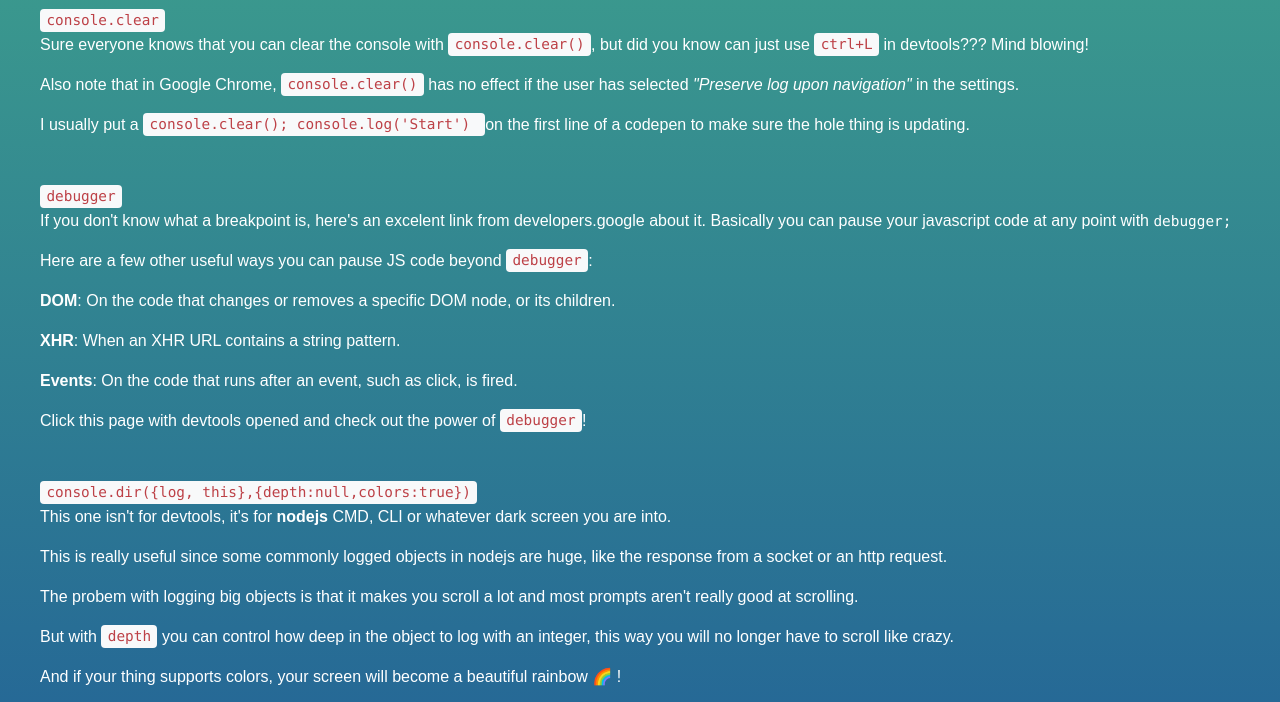
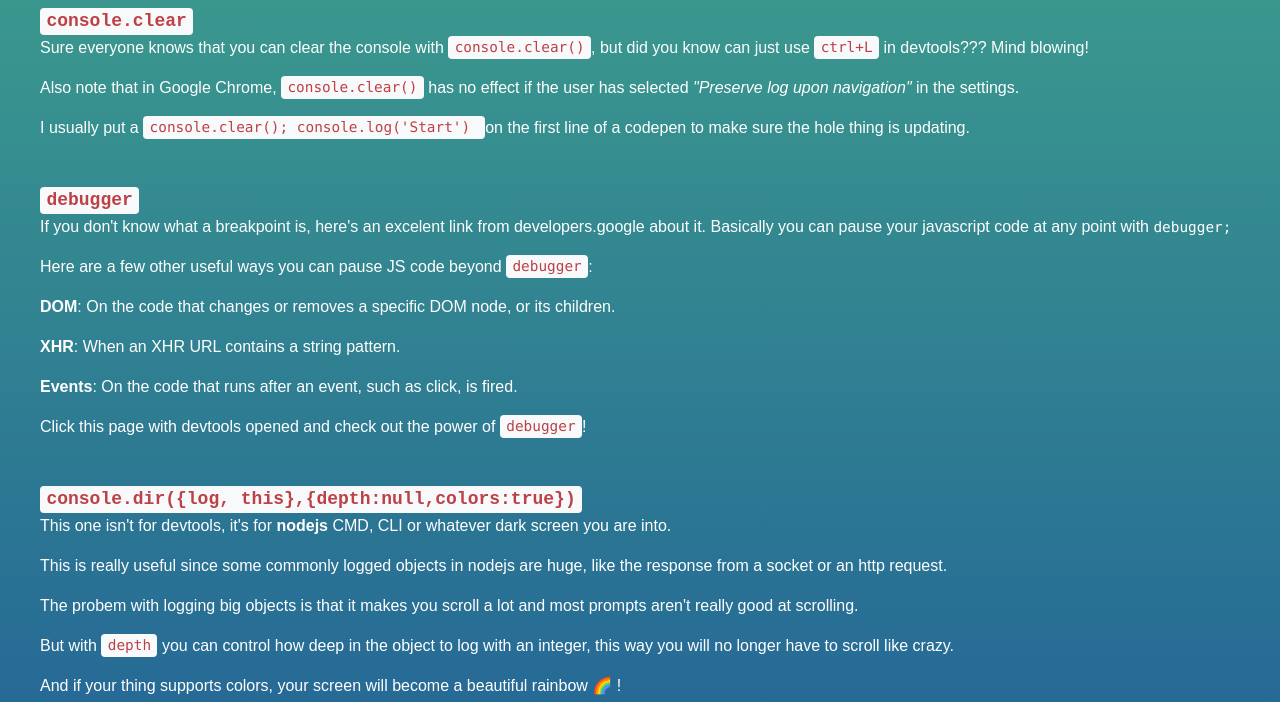
Before and after one commit to stewilondanga/debug-tip, a plain HTML site: page index.html in a window 1280 px wide. Shown: the part 68-770 px from the top of the page. Drawn offline with nearby package versions, Linux system fonts and the light colour scheme.

Commit message:
add css/styles.css

```diff
--- a/css/styles.css
+++ b/css/styles.css
@@ -41,13 +41,14 @@ li {
   list-style: none;
 }
 
-/*li > code,
+li>code,
 li:before {
   font-family: monospace;
   font-size: 18px;
   font-weight: bold;
 }
-code {
+
+/*code {
   font-weight: bold;
 }
 li:before {
```
